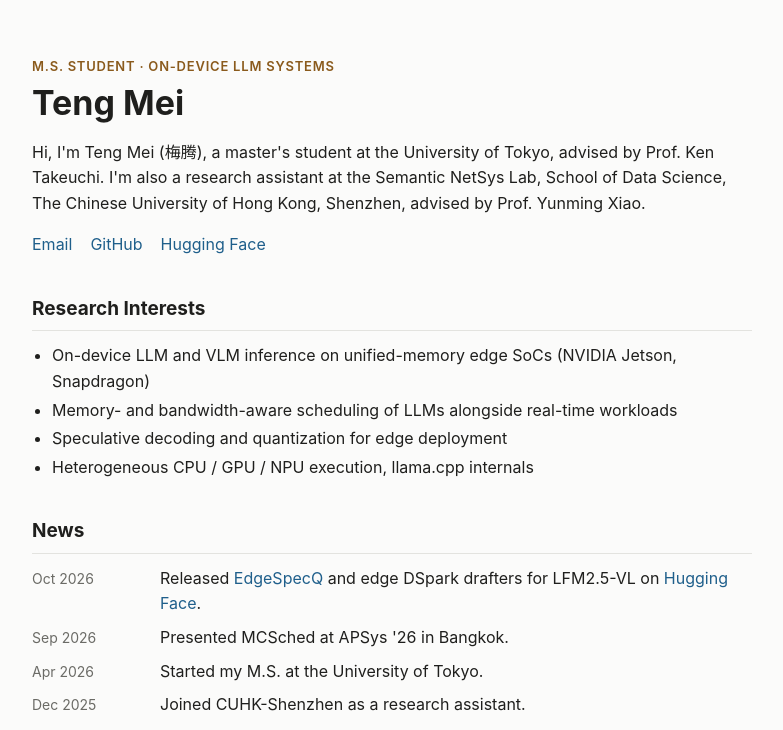
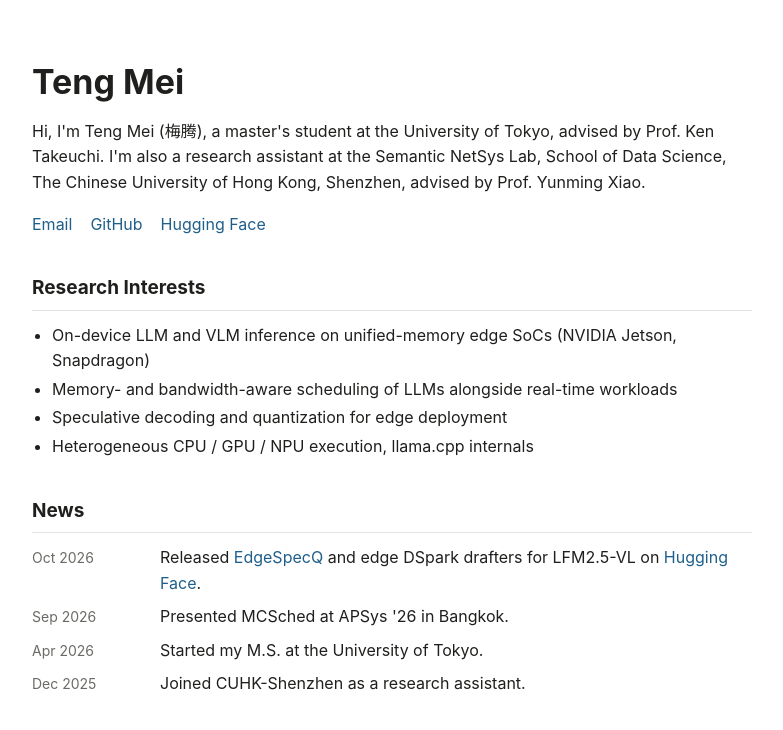
Before and after one commit to meitmt/meitmt.github.io, a plain HTML site: page index.html in a window 1280 px wide. Shown: the top 730 px of the page, without its empty margins (248-1031 px from the left). Drawn offline with Linux system fonts and the light colour scheme.

Commit message:
Use a white background and drop the header tag

```diff
--- a/index.html
+++ b/index.html
@@ -7,7 +7,7 @@
 <meta name="description" content="Teng Mei, M.S. student at the University of Tokyo, working on on-device LLM inference systems.">
 <style>
   :root {
-    --bg: #fbfbfa; --fg: #1f1f1d; --muted: #6b6b66; --rule: #e3e3df; --accent: #1f5f8b; --tag: #8a5a1c;
+    --bg: #ffffff; --fg: #1f1f1d; --muted: #6b6b66; --rule: #e3e3df; --accent: #1f5f8b; --tag: #8a5a1c;
     --todo-bg: #fff6e0; --todo-fg: #7a5a12;
   }
   @media (prefers-color-scheme: dark) {
@@ -20,7 +20,6 @@
   main { max-width: 760px; margin: 0 auto; padding: 56px 20px 40px; }
   a { color: var(--accent); text-decoration: none; }
   a:hover { text-decoration: underline; }
-  .tag { color: var(--tag); font-size: 13px; font-weight: 600; letter-spacing: .06em; text-transform: uppercase; }
   h1 { font-size: 34px; line-height: 1.2; margin: 6px 0 12px; }
   h2 { font-size: 19px; margin: 36px 0 12px; padding-bottom: 6px; border-bottom: 1px solid var(--rule); }
   .links { display: flex; flex-wrap: wrap; gap: 6px 18px; margin: 14px 0 0; }
@@ -56,7 +55,6 @@
 <body>
 <main>
 
-<div class="tag">M.S. Student · On-Device LLM Systems</div>
 <h1>Teng Mei</h1>
 
 <p>Hi, I'm Teng Mei (梅腾), a master's student at the University of Tokyo, advised by Prof. Ken Takeuchi.
```
